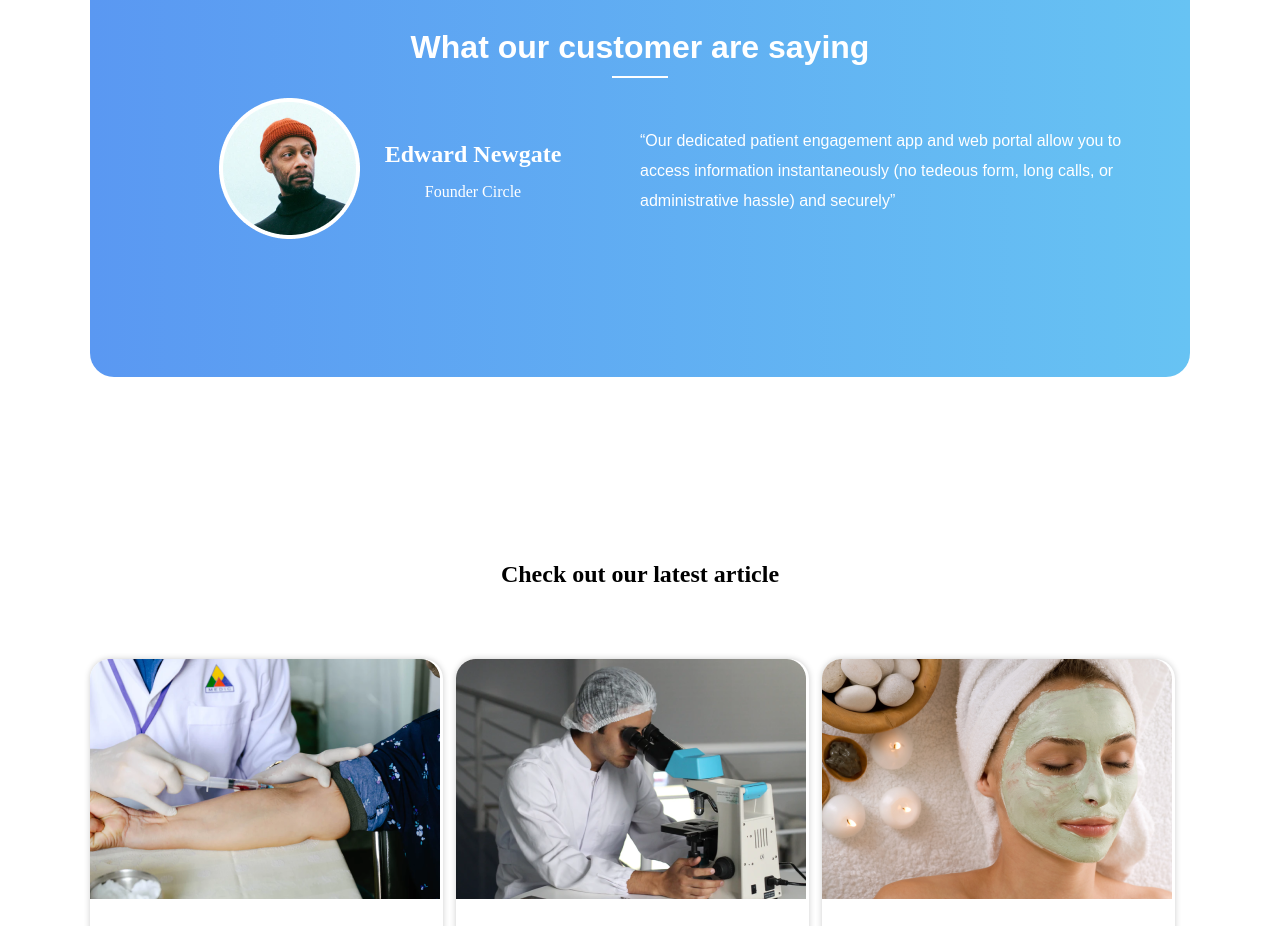
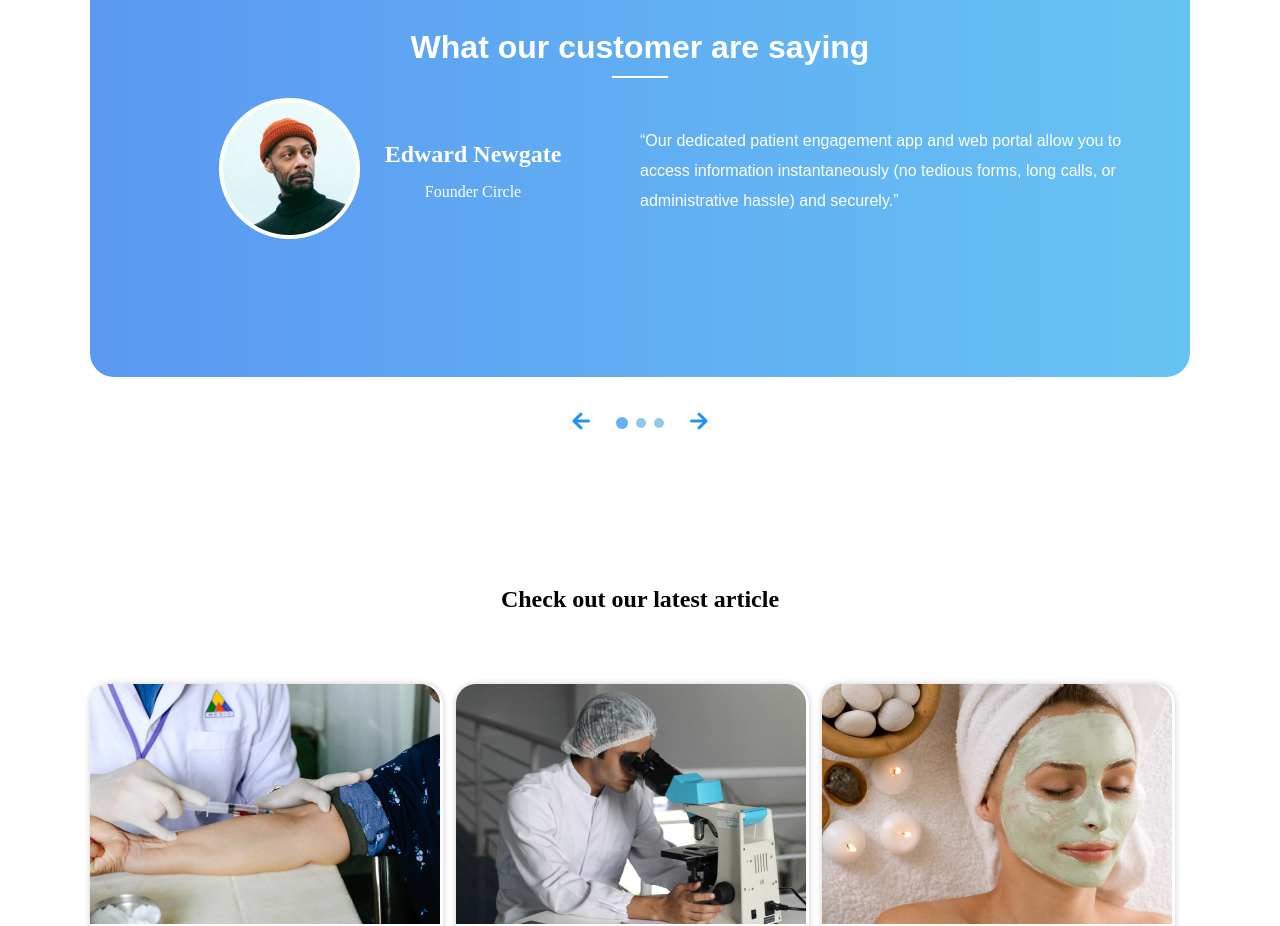
Before and after one commit to anikakash-strativ/DoctTime-React, a React (Vite) app: page / in a window 1280 px wide. Shown: the part 3100-4026 px from the top of the page. Built offline with nearby package versions, Linux system fonts and the light colour scheme; a web font is replaced by a local one.

Commit message:
add: implement review carosol

```diff
--- a/src/components/Reviews/Reviews.jsx
+++ b/src/components/Reviews/Reviews.jsx
@@ -1,9 +1,46 @@
-import React from 'react'
+import React, { useState } from 'react'
+import { FaArrowRight, FaArrowLeft  } from "react-icons/fa";
 import './Reviews.css'
 import '../../reUsableStyle.css';
 import '../../responsiveStyle.css';
 
+const reviews = [
+  {
+      image: "../src/assets/reviewprofile.png",
+      name: "Edward Newgate",
+      position: "Founder Circle",
+      text: "“Our dedicated patient engagement app and web portal allow you to access information instantaneously (no tedious forms, long calls, or administrative hassle) and securely.”"
+  },
+  {
+      image: "../src/assets/reviewprofile.png",
+      name: "Samantha Green",
+      position: "CEO, TechCorp",
+      text: "“This platform has revolutionized how we engage with our clients. The seamless integration and user-friendly interface are outstanding!”"
+  },
+  {
+      image: "../src/assets/reviewprofile.png",
+      name: "John Doe",
+      position: "Product Manager",
+      text: "“Amazing service! The support team is always there to help, and the features have streamlined our processes immensely.”"
+  }
+];
+
 export default function Reviews() {
+
+
+    const [review, setReview] = useState('');
+    const [currentIndex, setCurrentIndex] = useState(0);
+
+
+    const prevReview = () =>{
+      setCurrentIndex((currentIndex -1 + reviews.length) % reviews.length);
+    };
+
+    const nextReview = () =>{
+      setCurrentIndex((currentIndex + 1) % reviews.length);
+    }
+
+    const currentReview = reviews[currentIndex];
   return (
     <>
       <div  className="container">
@@ -20,33 +57,37 @@ export default function Reviews() {
               <img
                 id="review-image"
                  className="review-image"
-                src="../src/assets/reviewprofile.png"
+                 src={currentReview.image}
                 alt=""
               />
             </div>
             <div  className="review-user-info flex-center">
-              <h2 id="review-name">Edward Newgate</h2>
-              <p id="review-position">Founder Circle</p>
+              <h2 id="review-name">{currentReview.name}</h2>
+              <p id="review-position">{currentReview.position}</p>
             </div>
           </div>
           <div  className="review-description flex-center">
             <p  className="body-text"  id="review-text">
-              “Our dedicated patient engagement app and web portal allow you to
-              access information instantaneously (no tedeous form, long calls,
-              or administrative hassle) and securely”
+            {currentReview.text}
             </p>
           </div>
         </div>
       </div>
       <div  className="review-controls flex-center">
-        <button  className="control-btn" onclick="prevReview()">
-          <i  className="fas fa-arrow-left"></i>
+        <button  className="control-btn" onClick={prevReview}>
+          <FaArrowLeft/>
         </button>
 
-        <div  className="dots flex-center" id="dots-container"></div>
+        <div  className="dots flex-center" id="dots-container">
+          {
+            reviews.map((_, index)=>(
+              <div className={`dot ${index === currentIndex ? "active" : ""}`} key={index}></div>
+            ))
+          }
+        </div>
 
-        <button  className="control-btn" onclick="nextReview()">
-          <i  className="fas fa-arrow-right"></i>
+        <button  className="control-btn" onClick={nextReview}>
+          <FaArrowRight/>
         </button>
       </div>
     </div>
```
